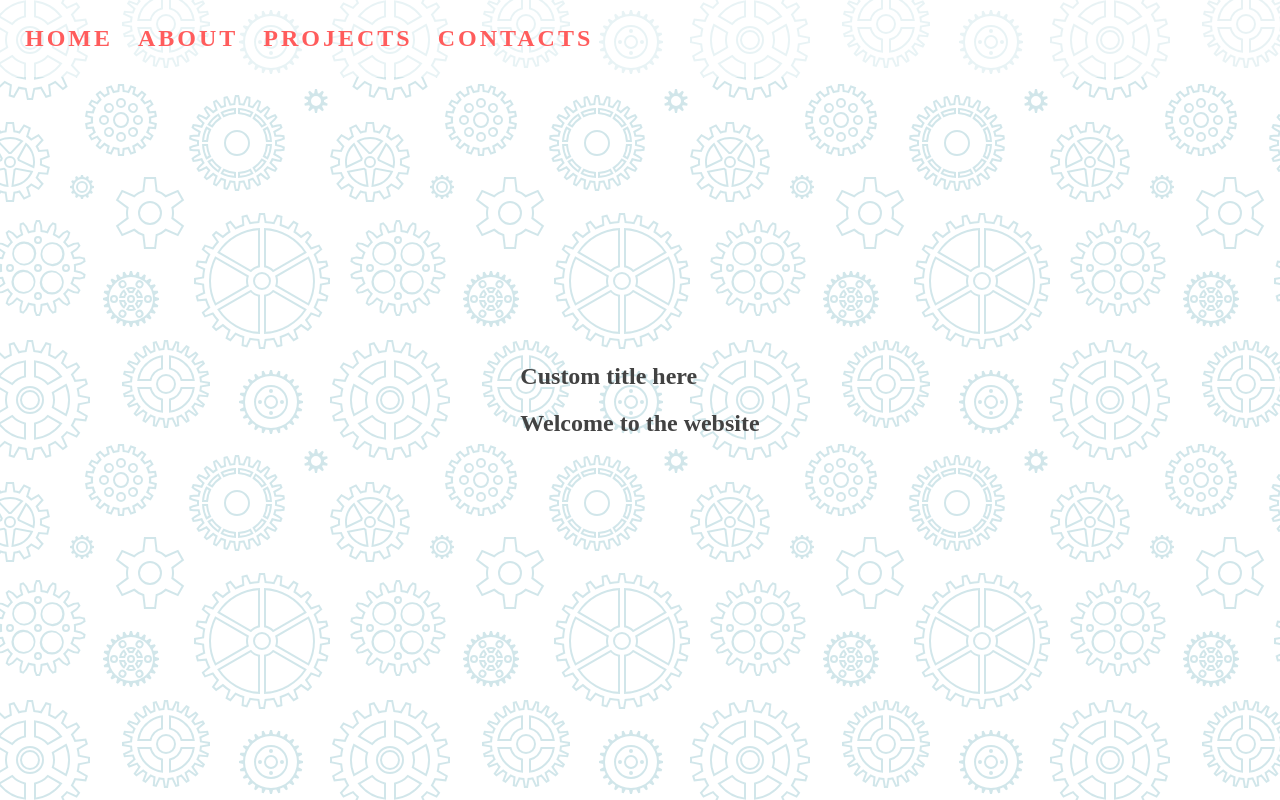
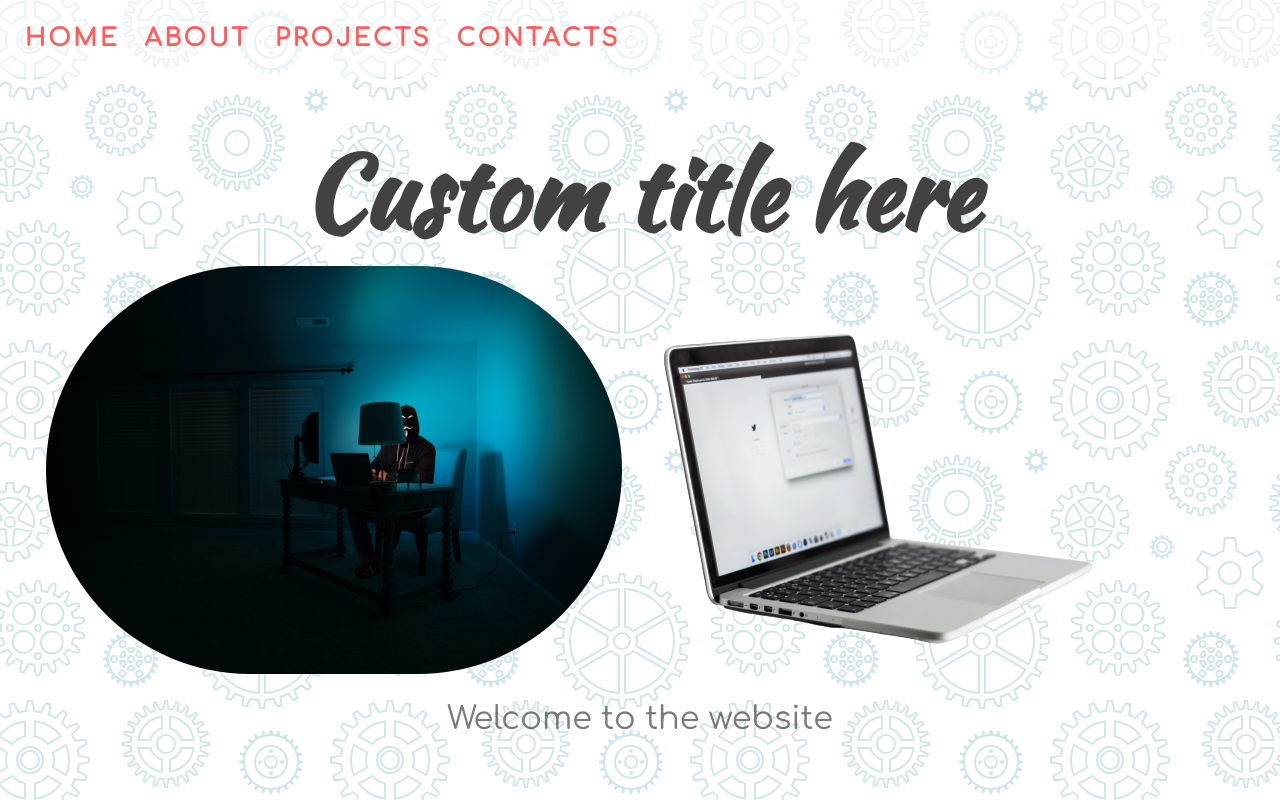
Before and after one commit to vibin-230/darkmode-lightmode, a React (Create React App) app: page / in a window 1280 px wide. Shown: the top 800 px of the page. Built offline with nearby package versions, Linux system fonts and the light colour scheme.

Commit message:
added home image

```diff
--- a/src/App.css
+++ b/src/App.css
@@ -12,6 +12,10 @@ a {
   text-decoration: none;
   border-bottom: 3px solid transparent;
   font-weight: bold;
+}
+a:hover {
+  color: var(--on-background);
+  border-bottom: 3px solid var(--on-background);
 }
 
 #nav {
--- a/src/home/Home.css
+++ b/src/home/Home.css
@@ -0,0 +1,27 @@
+@import "../index.css";
+h1 {
+  font-family: Kaushan Script, sans-serif;
+  font-size: 100px;
+  margin-bottom: 0;
+}
+h2 {
+  font-size: 32px;
+  font-weight: normal;
+  color: var(--on-background-alt);
+}
+.title-group {
+  display: flex;
+  flex-direction: column;
+  justify-content: center;
+  align-items: center;
+}
+.homeImage {
+  width: 45%;
+  aspect-ratio: 16/9;
+  border-radius: 300px;
+}
+.homeImage-container {
+  display: flex;
+  justify-content: center;
+  position: relative;
+}
--- a/src/home/Home.js
+++ b/src/home/Home.js
@@ -1,11 +1,16 @@
 import React from "react";
-
+import HomeImage from "../assets/homeImage.jpg";
+import FloatingImage1 from "../assets/homefloatingimage1.png";
 import "./Home.css";
 
 export const Home = () => {
   return (
     <div className="title-group">
       <h1>Custom title here</h1>
+      <div className="homeImage-container">
+        <img src={HomeImage} className="homeImage" />
+        <img src={FloatingImage1} className="floatingImage1" />
+      </div>
       <h2>Welcome to the website</h2>
     </div>
   );
```
Also changed, not shown: src/assets/homeImage.jpg (added), src/assets/homefloatingimage1.png (added), src/index.css.
